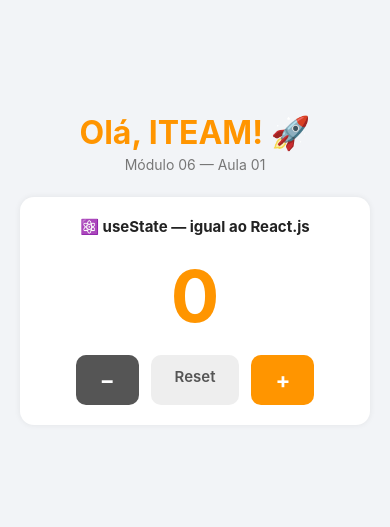
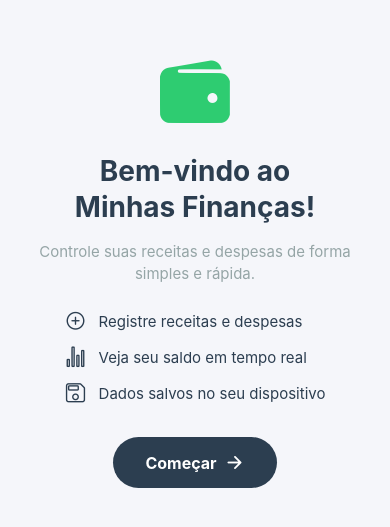
Before and after one commit to marcelofmatos/minhas-financas, a React Native app: screen / in a window 390 px wide. Shown: the part 153-680 px from the top of the page. Built offline with nearby package versions, Linux system fonts and the light colour scheme.

Commit message:
remove código não utilizado e simplifica a estrutura do App.js

```diff
--- a/App.js
+++ b/App.js
@@ -1,239 +1,28 @@
-import { useState } from 'react';
-
-import { View, Text, TouchableOpacity, StyleSheet } from 'react-native';
-
+// App.js
+import React, { useState } from 'react';
+import { NavigationContainer } from '@react-navigation/native';
+import { SafeAreaProvider } from 'react-native-safe-area-context';
+import { TabRoutes } from './routes/TabRoutes';
+import { BoasVindasScreen } from './screens/BoasVindasScreen';
 
 export default function App() {
+  const [primeiroAcesso, setPrimeiroAcesso] = useState(true);
 
-  // useState — IDÊNTICO ao React.js ⚛️
-
-  const [contador, setContador] = useState(0);
-
+  // Se for o primeiro acesso, mostra a tela de boas-vindas
+  // fora do NavigationContainer — ela não precisa de navegação
+  if (primeiroAcesso) {
+    return (
+      <SafeAreaProvider>
+        <BoasVindasScreen onConcluir={() => setPrimeiroAcesso(false)} />
+      </SafeAreaProvider>
+    );
+  }
 
   return (
-
-    <View style={styles.container}>
-
-
-      {/* Cabeçalho */}
-
-      <Text style={styles.titulo}>Olá, ITEAM! 🚀</Text>
-
-      <Text style={styles.subtitulo}>Módulo 06 — Aula 01</Text>
-
-
-      {/* Card do contador */}
-
-      <View style={styles.card}>
-
-        <Text style={styles.cardTitulo}>⚛️ useState — igual ao React.js</Text>
-
-
-        {/* Número atual do contador */}
-
-        <Text style={styles.contador}>{contador}</Text>
-
-
-        {/* Linha de botões */}
-
-        <View style={styles.botoes}>
-
-
-          {/* Botão − (diminuir) */}
-
-          <TouchableOpacity
-
-            style={[styles.botao, styles.botaoCinza]}
-
-            onPress={() => setContador(contador - 1)}
-
-          >
-
-            <Text style={styles.botaoTexto}>−</Text>
-
-          </TouchableOpacity>
-
-
-          {/* Botão Reset */}
-
-          <TouchableOpacity
-
-            style={[styles.botao, styles.botaoBranco]}
-
-            onPress={() => setContador(0)}
-
-          >
-
-            <Text style={styles.botaoTextoReset}>Reset</Text>
-
-          </TouchableOpacity>
-
-
-          {/* Botão + (aumentar) */}
-
-          <TouchableOpacity
-
-            style={styles.botao}
-
-            onPress={() => setContador(contador + 1)}
-
-          >
-
-            <Text style={styles.botaoTexto}>+</Text>
-
-          </TouchableOpacity>
-
-
-        </View>
-
-      </View>
-
-
-    </View>
-
+    <SafeAreaProvider>
+      <NavigationContainer>
+        <TabRoutes />
+      </NavigationContainer>
+    </SafeAreaProvider>
   );
-
 }
-
-
-const styles = StyleSheet.create({
-
-  container: {
-
-    flex: 1,
-
-    alignItems: 'center',
-
-    justifyContent: 'center',
-
-    backgroundColor: '#f2f4f7',
-
-    padding: 20,
-
-  },
-
-  titulo: {
-
-    fontSize: 32,
-
-    fontWeight: 'bold',
-
-    color: '#ff9500',
-
-    marginBottom: 4,
-
-  },
-
-  subtitulo: {
-
-    fontSize: 14,
-
-    color: '#777',
-
-    marginBottom: 24,
-
-  },
-
-  card: {
-
-    backgroundColor: '#fff',
-
-    borderRadius: 14,      // cantos arredondados
-
-    padding: 20,
-
-    width: '100%',
-
-    alignItems: 'center',
-
-    elevation: 3,          // sombra no Android
-
-    shadowColor: '#000',   // sombra no iOS
-
-    shadowOpacity: 0.07,
-
-    shadowRadius: 6,
-
-  },
-
-  cardTitulo: {
-
-    fontSize: 15,
-
-    fontWeight: '700',
-
-    color: '#222',
-
-    marginBottom: 16,
-
-  },
-
-  contador: {
-
-    fontSize: 72,
-
-    fontWeight: 'bold',
-
-    color: '#ff9500',
-
-    marginBottom: 16,
-
-  },
-
-  botoes: {
-
-    flexDirection: 'row',  // coloca os botões lado a lado (como display:flex no CSS)
-
-    gap: 12,               // espaço entre os botões
-
-  },
-
-  botao: {
-
-    backgroundColor: '#ff9500',
-
-    paddingHorizontal: 24,
-
-    paddingVertical: 12,
-
-    borderRadius: 10,
-
-    minWidth: 60,
-
-    alignItems: 'center',
-
-  },
-
-  botaoCinza: {
-
-    backgroundColor: '#555',
-
-  },
-
-  botaoBranco: {
-
-    backgroundColor: '#eee',
-
-  },
-
-  botaoTexto: {
-
-    color: '#fff',
-
-    fontSize: 22,
-
-    fontWeight: 'bold',
-
-  },
-
-  botaoTextoReset: {
-
-    color: '#555',
-
-    fontSize: 15,
-
-    fontWeight: '600',
-
-  },
-
-});
```
